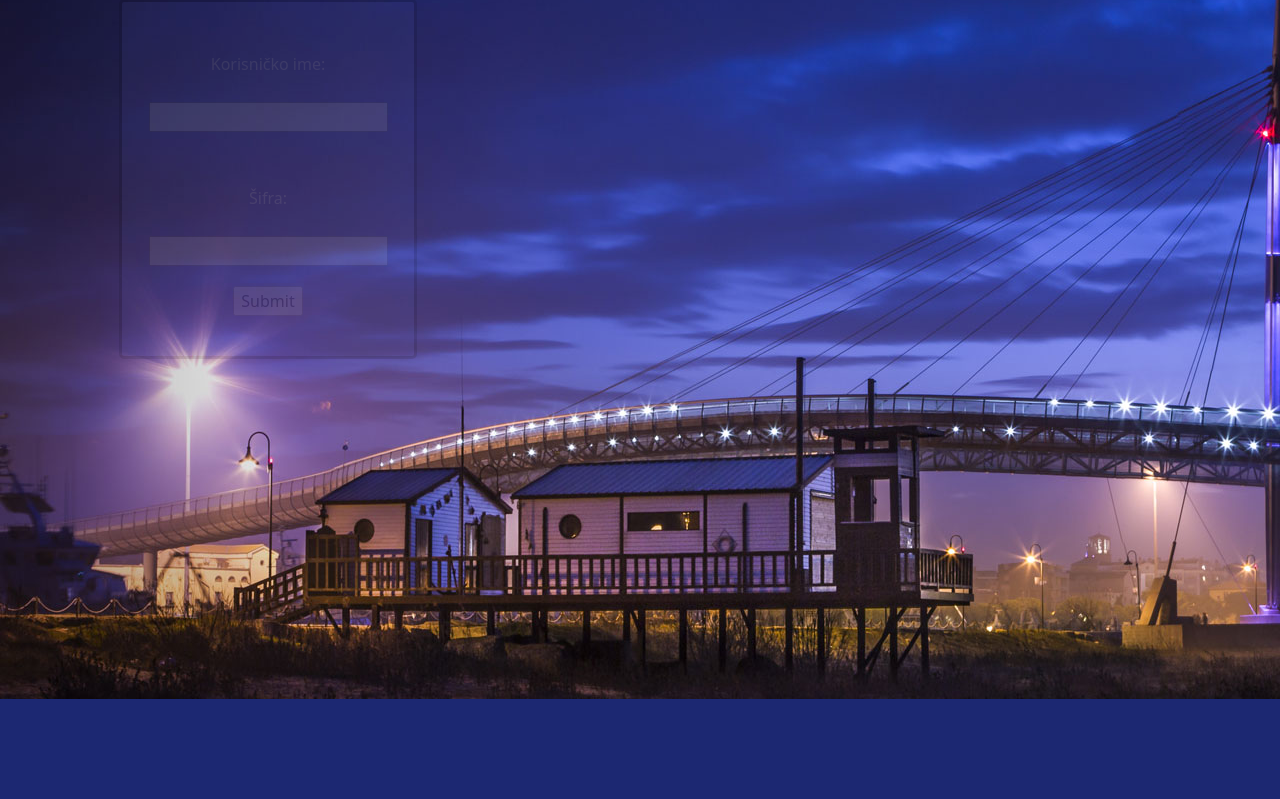
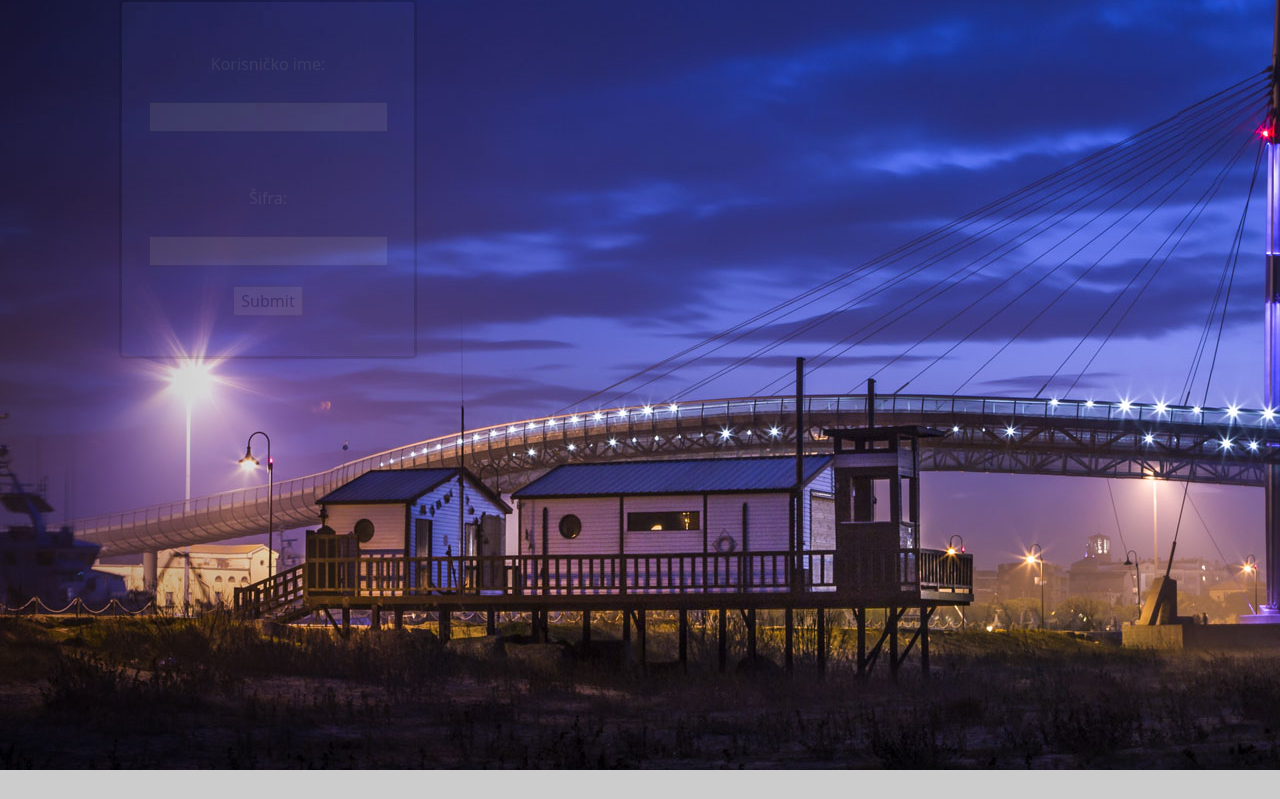
Before and after one commit to SSlivic/SSlivic.github.io, a PHP site: page / in a window 1280 px wide. Shown: the part 101-900 px from the top of the page. Before the commit the page ends 800 px from the top, so only its background shows below. Run offline with PHP 8.4, Linux system fonts and the light colour scheme; data that the repository does not hold is empty.

Commit message:
Update style.css

```diff
--- a/projekt2/style.css
+++ b/projekt2/style.css
@@ -45,7 +45,7 @@
 }
 .umetni{height: 100px;}
 
-@media only screen and (max-width: 480px) {
+/*@media only screen and (max-width: 480px) {
   #upis{
     margin-top: 50px;
     display: flex;
@@ -73,4 +73,5 @@
     background-color: #5b5fba;
   }
 
-}
+}*/
+.container{ height:100vh; }
```
